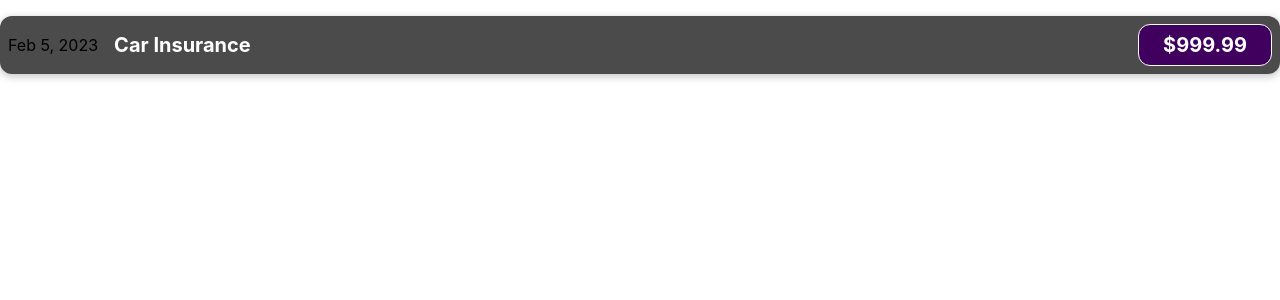
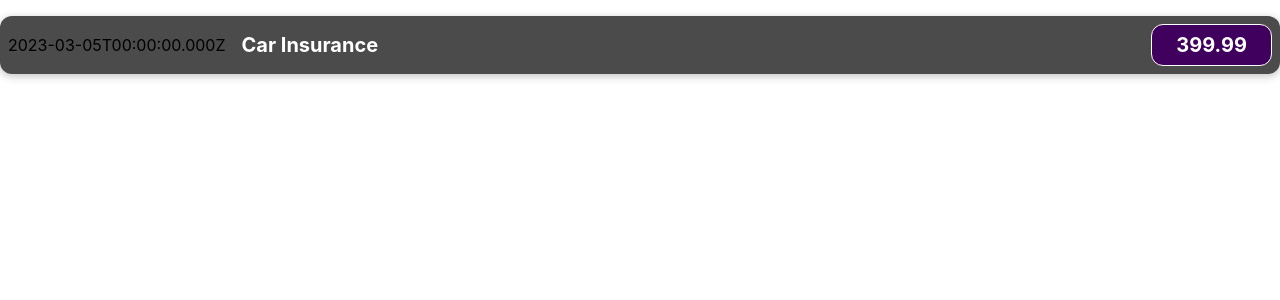
Before and after one commit to salimshrestha98/react-with-flask, a React (Create React App) app in the folder frontend/: page / in a window 1280 px wide. Shown: the top 300 px of the page. Built offline with nearby package versions, Linux system fonts and the light colour scheme.

Commit message:
Pass data using props

```diff
--- a/frontend/src/App.js
+++ b/frontend/src/App.js
@@ -1,9 +1,29 @@
 import ExpenseItem from './components/ExpenseItem'
 
 function App() {
+
+  const expenses = [
+    {
+      id: 'e1',
+      title: 'Car Insurance',
+      amount: 399.99,
+      date: new Date(2023, 2, 5)
+    },
+    {
+      id: 'e2',
+      title: 'Shopping',
+      amount: 999.99,
+      date: new Date(2023, 1, 5)
+    },
+  ]
+
   return (
     <div>
-      <ExpenseItem />
+      <ExpenseItem
+        title={expenses[0].title}
+        amount={expenses[0].amount}
+        date={expenses[0].date}
+      />
     </div>
   )
 }
--- a/frontend/src/components/ExpenseItem.js
+++ b/frontend/src/components/ExpenseItem.js
@@ -1,14 +1,12 @@
 import './ExpenseItem.css';
 
-function ExpenseItem() {
+function ExpenseItem(props) {
   return (
     <div className="expense-item">
-      <div>Feb 5, 2023</div>
+      <div>{props.date.toISOString()}</div>
 	  <div className="expense-item__description">
-		<h2>
-			Car Insurance
-		</h2>
-		<div className="expense-item__price">$999.99</div>
+		<h2>{props.title}</h2>
+		<div className="expense-item__price">{props.amount}</div>
 	  </div>
     </div>
   );
```
